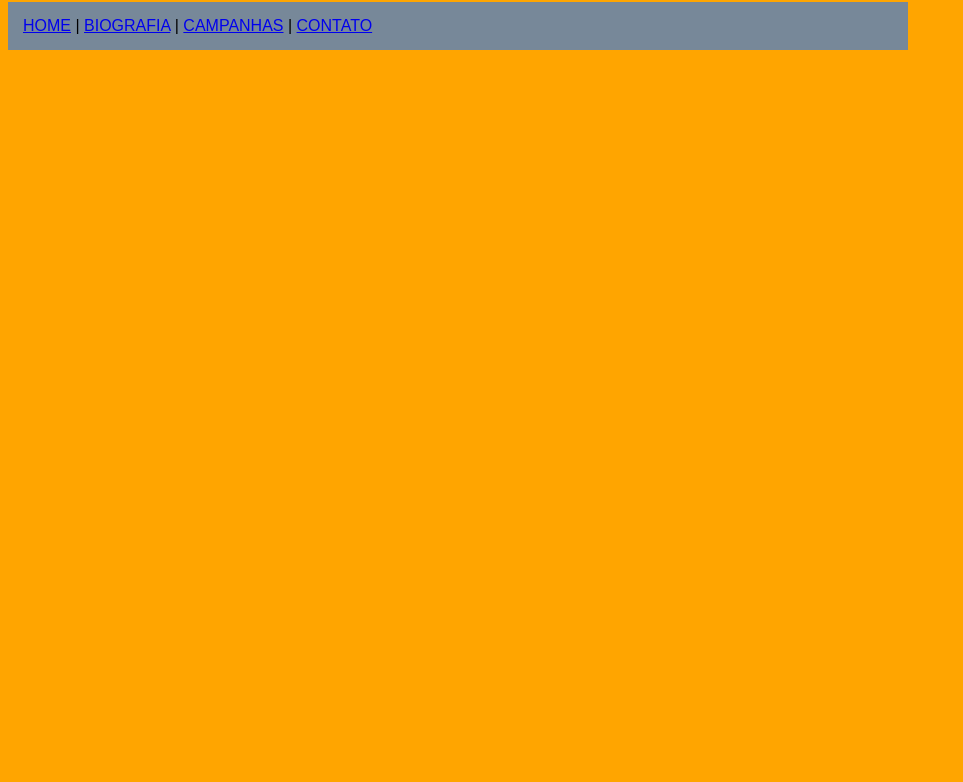
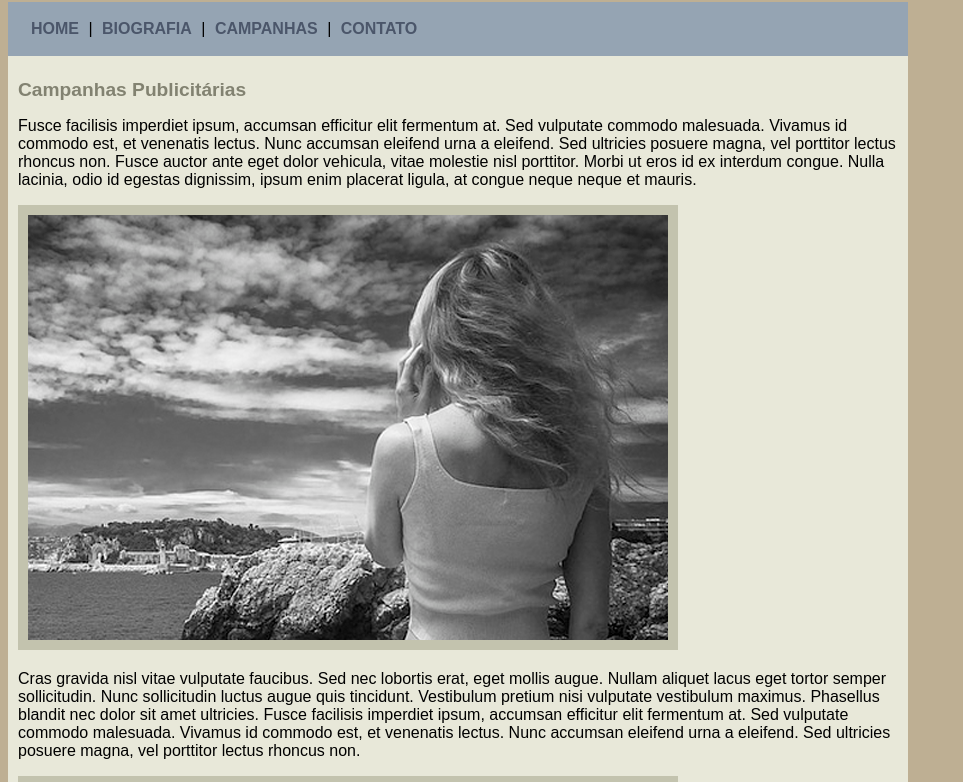
Before and after one commit to MarcusSinico/Projeto_Anna-Bella, a plain HTML site: page campanhas.html in a window 1280 px wide. Shown: the part 398-1180 px from the top of the page, without its empty margins (0-963 px from the left). Before the commit the page ends 800 px from the top, so only its background shows below. Drawn offline with Linux system fonts and the light colour scheme.

Commit message:
Finalização

```diff
--- a/campanhas.html
+++ b/campanhas.html
@@ -15,6 +15,43 @@
 			<a href="campanhas.html">CAMPANHAS</a> |
 			<a href="contato.html">CONTATO</a>
 		</div>
+		<div id="conteudo"><!-- inicio conteudo -->
+			<h1>Campanhas Publicitárias</h1>
+			<p>Fusce facilisis imperdiet ipsum, accumsan efficitur elit fermentum at.
+			Sed vulputate commodo malesuada. Vivamus id commodo est, et venenatis lectus.
+			Nunc accumsan eleifend urna a eleifend.
+			Sed ultricies posuere magna, vel porttitor lectus rhoncus non.
+			Fusce auctor ante eget dolor vehicula, vitae molestie nisl porttitor.
+			Morbi ut eros id ex interdum congue. Nulla lacinia, odio id egestas dignissim,
+			ipsum enim placerat ligula, at congue neque neque et mauris.
+			</p>
 
+			<img src="img/foto1.png" class="img">
+
+			<p>Cras gravida nisl vitae vulputate faucibus. Sed nec lobortis erat,
+			eget mollis augue. Nullam aliquet lacus eget tortor semper sollicitudin.
+			Nunc sollicitudin luctus augue quis tincidunt.
+			Vestibulum pretium nisi vulputate vestibulum maximus.
+			Phasellus blandit nec dolor sit amet ultricies.
+			Fusce facilisis imperdiet ipsum, accumsan efficitur elit fermentum at.
+			Sed vulputate commodo malesuada. Vivamus id commodo est, et venenatis lectus.
+			Nunc accumsan eleifend urna a eleifend. Sed ultricies posuere magna,
+			vel porttitor lectus rhoncus non.
+			</p>
+
+			<img src="img/foto2.png" class="img">
+
+			<p>Auctor ante eget dolor vehicula,
+			vitae molestie nisl porttitor. Morbi ut eros id ex interdum congue.
+			Nulla lacinia, odio id egestas dignissim, ipsum enim placerat ligula,
+			at congue neque neque et mauris. Cras gravida nisl vitae vulputate faucibus.
+			Sed nec lobortis erat, eget mollis augue.
+			Nullam aliquet lacus eget tortor semper sollicitudin.
+			Nunc sollicitudin luctus augue quis tincidunt.
+			Vestibulum pretium nisi vulputate vestibulum maximus.
+			Phasellus blandit nec dolor sit amet ultricies.
+			</p>
+			<img src="img/foto3.png" class="img">
+		</div> <!-- fim conteudo -->
+		<h4 id="direitos">Todos os Direitos Reservados</h4>
 	</div>
-	<br>
--- a/css/estilo.css
+++ b/css/estilo.css
@@ -1,12 +1,38 @@
 body{
-	background: orange;
+	background: rgb(190, 175, 147);
 	font: 16px Arial, Helvetica, sans-serif ;
 }
+
 #principal{
 	width: 900px;
 }
+
 #menu{
-	background: #778899;
-	border: 1 px solid red;
-	padding: 15px;
+	background: #95a4b3;
+	padding: 18px;
 }
+
+a {
+	color: #4b566a;
+	text-decoration:  none;
+	font-weight: bold;
+	padding: 5px;
+}
+
+#conteudo{
+	background: #e8e8d9 ;
+	padding: 10px;
+}
+
+#direitos{
+	text-align: center;
+}
+
+h1{
+	color: #828271;
+	font-size: 1.2em;
+}
+
+.img{
+	border: 10px solid #c3c3ae;
+}
```
Also changed, not shown: biografia.html (+16 -5 lines), contato.html (+19 -3 lines), index.html (+35 -5 lines).
